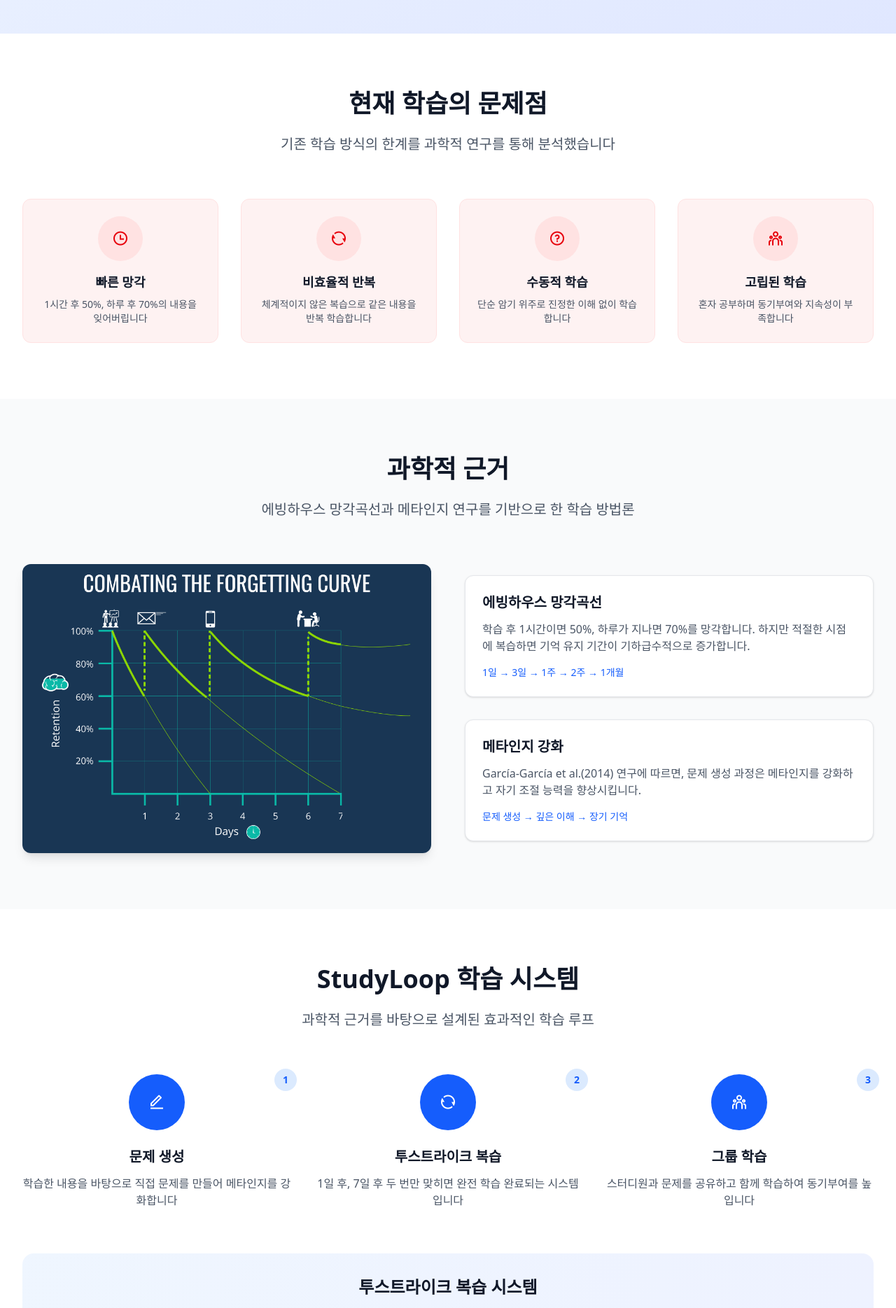
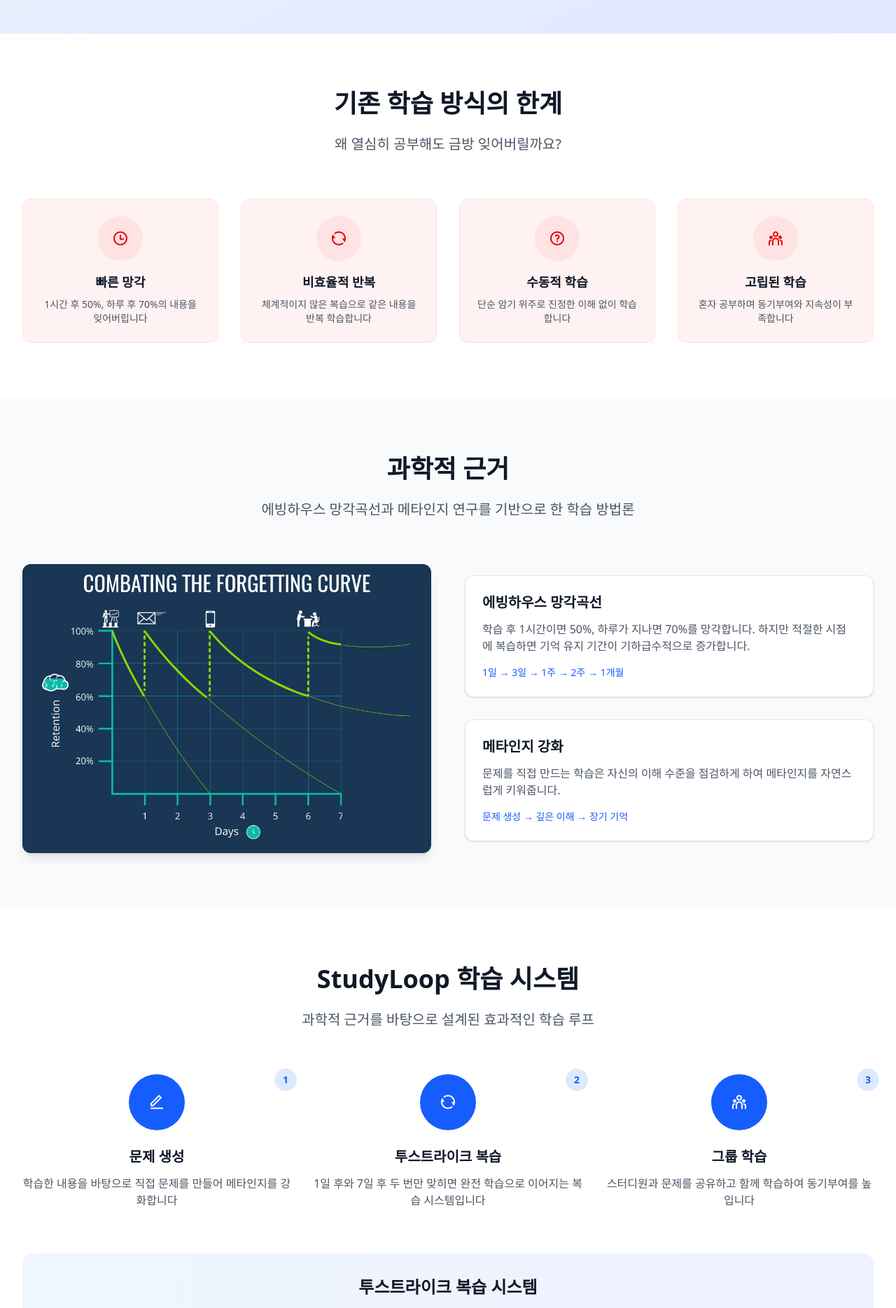
Before and after one commit to Ebbinghaus-Team/Ebbinghaus-FE, a React (Vite) app: page / in a window 1280 px wide. Shown: the part 540-2409 px from the top of the page at 70% size. Built offline with nearby package versions, Linux system fonts and the light colour scheme; no server answers.

Commit message:
chore: 어색한 문구 수정

```diff
--- a/src/pages/home/page.tsx
+++ b/src/pages/home/page.tsx
@@ -41,9 +41,9 @@
       <section className="py-20 bg-white">
         <div className="max-w-7xl mx-auto px-4 sm:px-6 lg:px-8">
           <div className="text-center mb-16">
-            <h2 className="text-4xl font-bold text-gray-900 mb-6">현재 학습의 문제점</h2>
+            <h2 className="text-4xl font-bold text-gray-900 mb-6">기존 학습 방식의 한계</h2>
             <p className="text-xl text-gray-600 max-w-3xl mx-auto">
-              기존 학습 방식의 한계를 과학적 연구를 통해 분석했습니다
+              왜 열심히 공부해도 금방 잊어버릴까요?
             </p>
           </div>
           <div className="grid grid-cols-1 md:grid-cols-2 lg:grid-cols-4 gap-8">
@@ -114,8 +114,8 @@
               <div className="bg-white p-6 rounded-xl shadow-sm border border-gray-200">
                 <h3 className="text-xl font-semibold text-gray-900 mb-3">메타인지 강화</h3>
                 <p className="text-gray-600 mb-4">
-                  García-García et al.(2014) 연구에 따르면, 문제 생성 과정은 메타인지를 강화하고
-                  자기 조절 능력을 향상시킵니다.
+                  문제를 직접 만드는 학습은 자신의 이해 수준을 점검하게 하여 메타인지를 자연스럽게
+                  키워줍니다.
                 </p>
                 <div className="text-sm text-blue-600 font-medium">
                   문제 생성 → 깊은 이해 → 장기 기억
@@ -161,7 +161,7 @@
               </div>
               <h3 className="text-xl font-semibold text-gray-900 mb-3">투스트라이크 복습</h3>
               <p className="text-gray-600">
-                1일 후, 7일 후 두 번만 맞히면 완전 학습 완료되는 시스템입니다
+                1일 후와 7일 후 두 번만 맞히면 완전 학습으로 이어지는 복습 시스템입니다
               </p>
             </div>
             <div className="text-center">
```
